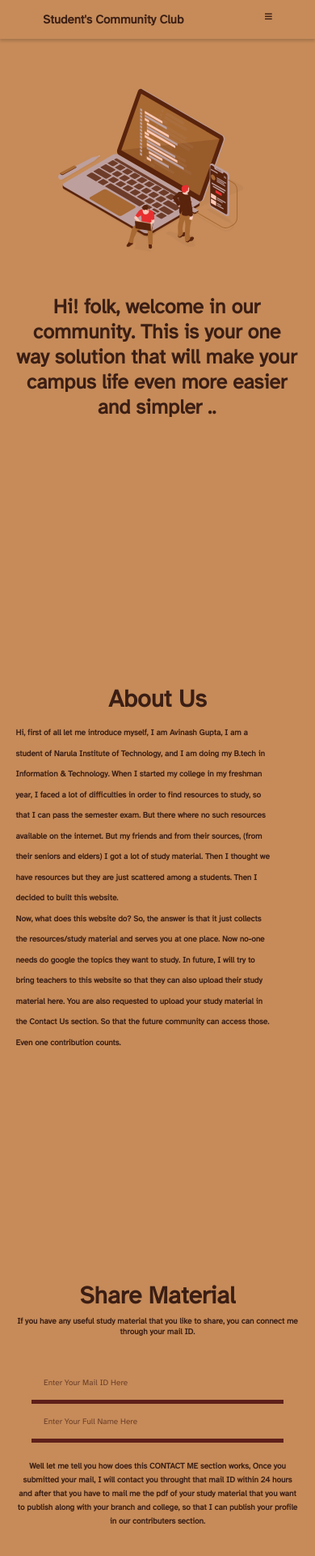
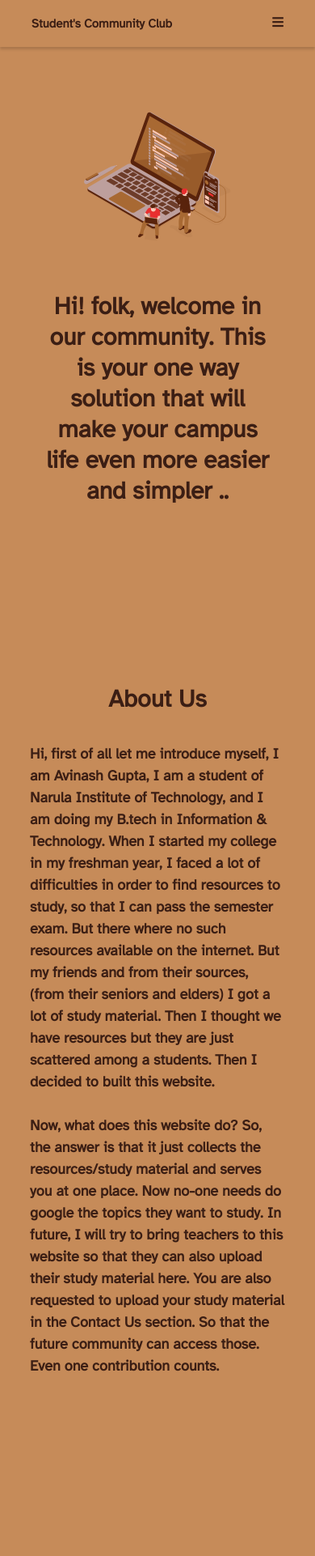
Before and after one commit to tier3guy/Student-Community-Club, a React (Create React App) app: page / in a window 390 px wide. Shown: the top 1922 px of the page at 81% size. Built offline with nearby package versions, Linux system fonts and the light colour scheme.

Commit message:
all size phone responsive done

```diff
--- a/src/Components/Connect.js
+++ b/src/Components/Connect.js
@@ -54,7 +54,7 @@ export default function Connect(){
            onChange = {getName}
            value = {name}></input>
     <br/>
-    <button type = 'submit' className = 'btn_primary' style = {{marginTop: '1em'}}>Submit</button>
+    <button type = 'submit' className = 'btn_primary submitbtn' style = {{marginTop: '1em'}}>Submit</button>
     <h3 style = {{marginTop: '2em' , lineHeight:'1.7em'}}>Well let me tell you how does this CONTACT ME section works, Once you submitted your mail, I will contact you throught that mail ID within 24 hours and after that you have to mail me the pdf of your study material that you want to publish along with your branch and college, so that I can publish your profile in our contributers section.</h3>
     </div>
     </form>
--- a/src/Components/Contact.js
+++ b/src/Components/Contact.js
@@ -5,7 +5,7 @@ export default function Contact(){
     <>
     <div className = 'Contact'>
       <h1 style = {{fontSize:'3em'}}>Share Material</h1>
-      <h3 style = {{marginTop: '0.6em'}}>If you have any useful study material that you like to share, you can connect me through your mail ID.</h3>
+      <h3>If you have any useful study material that you like to share, you can connect me through your mail ID.</h3>
       <Connect/>
     </div>
     </>
--- a/src/index.css
+++ b/src/index.css
@@ -158,7 +158,9 @@ body{
 .connect_container{
   margin-top: 1.5em;
 }
-
+.contact h3{
+  margin-top: 0.6em;
+}
 .input{
   padding: 15px;
   border: none;
@@ -351,6 +353,10 @@ body{
     font-size: x-small;
   }
 
+  .navbar h3{
+    font-size: 2.2em;
+  }
+
   /*---------- Navbar ------------*/
   .menu {
     flex-direction: column;
@@ -359,13 +365,13 @@ body{
 
   .navbar{
     width: 100vw;
-    justify-content: space-around;
-    padding: 15px 3px;
+    justify-content: space-between;
+    padding: 20px 10vw;
   }
 
   .hamburger{
     display: block;
-
+    font-size: 4vw;
   }
 
   .navbar h3{
@@ -379,33 +385,43 @@ body{
 
   .about h1{
     text-align: center;
-
   }
 
   .hero{
     display: flex;
     flex-direction: column;
-    padding-top: 65px;
+    padding-top: 15vh;
     margin: auto;
   }
 
+  .about{
+    padding-bottom: 0px;
+  }
 
+  .hero_img{
+    width: 90vw;
+    display: flex;
+    align-items: center;
+    justify-content: center;
+  }
 
   .himg{
-    width: 230px;
-    height: 230px;
-    margin-left: 52px;
-    margin-top: 30px;
+    width: 45%;
+    height: 45%;
   }
 
   .welcome_text{
-    padding-top: 35px;
+    margin: auto;
+    width: 75vw;
+    display: flex;
+    align-items: center;
+    justify-content: center;
+    margin-top: 2em;
   }
 
   .welcome_text h1{
-    margin-left: -20px;
     text-align: center;
-    font-size: 25px;
+    font-size: 3em;
   }
 
   .btn_primary{
@@ -414,7 +430,7 @@ body{
 
 
   .input{
-    width: 80vw;
+    width: 75vw;
   }
 
   #notice {
@@ -425,13 +441,18 @@ body{
     display: flex;
     flex-direction: column;
     margin-top: 1em;
-    width: 90vw;
   }
 
   .section{
+    margin: auto;
     width: 90%;
-    font-size: 15px;
     font-weight: bold;
+    margin-top: 2.2em;
+  }
+
+  .section p{
+    font-size: 1.5em;
+    line-height: 1.5em;
   }
 
   .Footer{
@@ -440,24 +461,72 @@ body{
     flex-direction: column;
     justify-content: center;
     align-items:center;
-    padding-top: 10px
+    padding-top: 4em;
+    margin-top: 4em;
   }
 
   .join{
-    margin-top: 10px;
+    margin-top: 2em;
   }
 
   .Contact {
+    margin-top: 5em;
+    margin: auto;
+    width: 78vw;
     text-align: center;
   }
 
   .Contact h1{
+    margin-top: 5em;
     padding-top: 20px;
+    text-align: center;
   }
 
   .connect_container{
-    padding-top: 20px;
-    width: 90vw;
+    font-size: 2em;
+    padding-top: 0.7em;
+    text-align: center;
+  }
+  .Contact h3{
+    font-size: 15px;
+    margin-top: 20px;
+  }
+
+  .input{
+    width: 50vw;
+    font-size: 0.8em;
+  }
+
+  .submitbtn{
+    display: block;
+    margin: auto;
+  }
+}
+
+@media only screen and (max-width: 493px){
+  .Contact h1{
+    margin-top: 10em;
+  }
+
+  .himg{
+    width: 52%;
+    height: 52%;
+  }
+
+  .Footer{
+    margin-top: 30em;
+  }
+
+}
+
+@media only screen and (max-width: 390px){
+  .Contact h1{
+    margin-top: 20em;
+  }
+
+  .himg{
+    width: 52%;
+    height: 52%;
   }
 
 }
```
